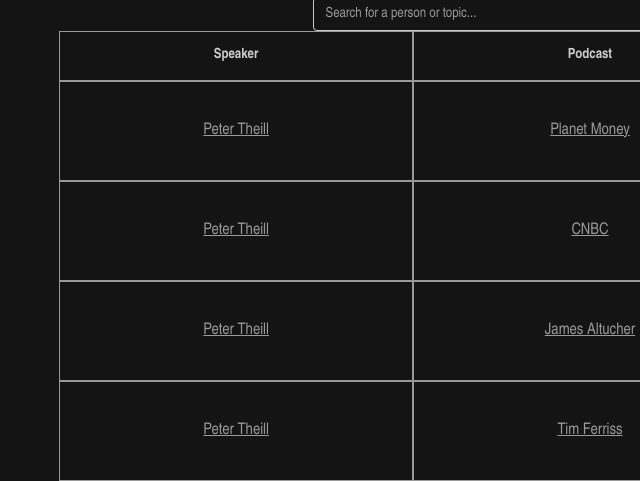
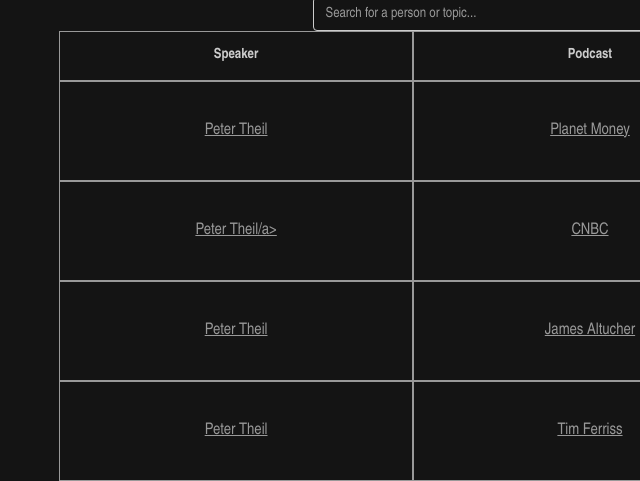
Before and after one commit to ninjaofawesome/Transcription, a plain HTML site: page index.html in a window 1280 px wide. Both pictures are taken after a click on the element "SEARCH". Shown: the part 402-883 px from the top of the page, 50-690 px from the left. Drawn offline with nearby package versions, Linux system fonts and the light colour scheme.

Commit message:
Update index.html
updated Peter Thiel spelling

```diff
--- a/index.html
+++ b/index.html
@@ -59,7 +59,7 @@
 
         <div class="row search-grid">
           <div class="col-md-4 search-box body-box">
-            <p class ="body-text"><a class="search-term" href="search.html">Peter Theill</a></p>
+            <p class ="body-text"><a class="search-term" href="search.html">Peter Theil</a></p>
           </div>
            <div class="col-md-4 search-box body-box">
             <p class ="body-text"><a class="search-term" href="search.html">Planet Money </a></p>
@@ -71,7 +71,7 @@
 
         <div class="row search-grid">
           <div class="col-md-4 search-box body-box">
-            <p class ="body-text"><a class="search-term" href="search.html">Peter Theill</a></p>
+            <p class ="body-text"><a class="search-term" href="search.html">Peter Theil/a></p>
           </div>
            <div class="col-md-4 search-box body-box">
             <p class ="body-text"><a class="search-term" href="search.html">CNBC</a></p>
@@ -83,7 +83,7 @@
 
         <div class="row search-grid">
           <div class="col-md-4 search-box body-box">
-            <p class ="body-text"><a class="search-term" href="search.html">Peter Theill</a></p>
+            <p class ="body-text"><a class="search-term" href="search.html">Peter Theil</a></p>
           </div>
            <div class="col-md-4 search-box body-box">
             <p class ="body-text"><a class="search-term" href="search.html">James Altucher</a></p>
@@ -95,7 +95,7 @@
 
         <div class="row search-grid">
           <div class="col-md-4 search-box body-box">
-            <p class ="body-text"><a class="search-term" href="search.html">Peter Theill</a></p>
+            <p class ="body-text"><a class="search-term" href="search.html">Peter Theil</a></p>
           </div>
            <div class="col-md-4 search-box body-box">
             <p class ="body-text"><a class="search-term" href="search.html">Tim Ferriss</a></p>
```
